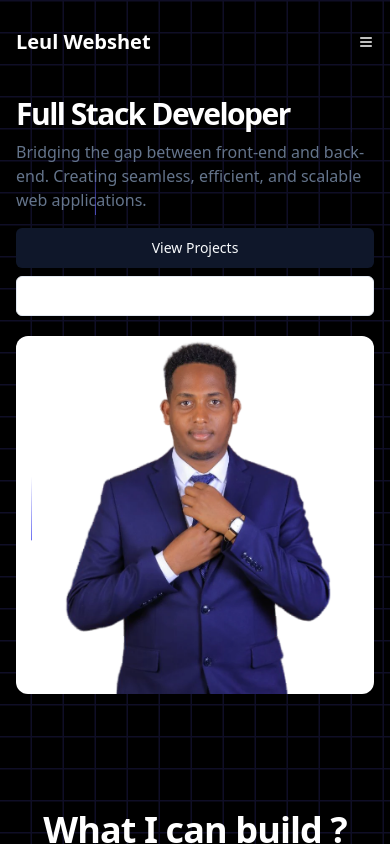
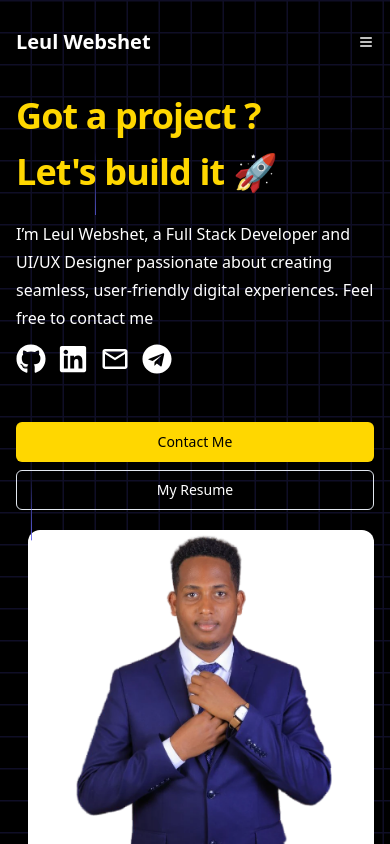
Before and after one commit to LeulWeb/portfolio, a React (Vite) app: page / in a window 390 px wide. Built offline with nearby package versions, Linux system fonts and the light colour scheme.

Commit message:
dong with services

```diff
--- a/src/components/Example.tsx
+++ b/src/components/Example.tsx
@@ -99,7 +99,7 @@ const Content = ({
           whileInView={{ opacity: 1, y: 0 }}
           transition={{ duration: 0.5, ease: "easeInOut" }}
         >
-          <span className="rounded-full bg-indigo-600 px-2 py-1.5 text-xs font-medium text-white">
+          <span className="rounded-full bg-gold text-black px-2 py-1.5 text-xs font-medium ">
             {featureInView.callout}
           </span>
           <p className="my-3 text-5xl font-bold">{featureInView.title}</p>
@@ -129,7 +129,7 @@ const ExampleFeature = ({ featureInView }: { featureInView: FeatureType }) => {
       <div className="p-2">
         <p className="font-mono text-sm text-slate-200">
           <span className="text-green-300">$</span> Leul build awesome {" "}
-          <span className="inline-block rounded bg-indigo-600 px-1 font-semibold">
+          <span className="inline-block rounded bg-gold text-black px-1 font-semibold">
             "{featureInView.title}"
           </span>{" "}
 
@@ -160,7 +160,7 @@ const features: FeatureType[] = [
     callout: "Flutter, dart",
     title: "Cross platform Mobile App",
     description:
-      "Lorem, ipsum dolor sit amet consectetur adipisicing elit. Dolor iusto quaerat qui, illo incidunt suscipit fugiat distinctio officia earum eius quae officiis quis harum animi.",
+      "I build high-performance cross-platform mobile apps using Flutter and Dart, delivering seamless experiences on both iOS and Android.",
     contentPosition: "r",
     Icon: IoPhonePortraitOutline,
   },
@@ -169,7 +169,7 @@ const features: FeatureType[] = [
     callout: "React,NextJs",
     title: "Front End",
     description:
-      "Lorem, ipsum dolor sit amet consectetur adipisicing elit. Dolor iusto quaerat qui, illo incidunt suscipit fugiat distinctio officia earum eius quae officiis quis harum animi.",
+      "I create high-performance cross-platform mobile apps with Flutter and Dart, and build dynamic front-end experiences using React, Next.js, React Query, and Redux Toolkit.",
     contentPosition: "l",
     Icon: IoMdDesktop,
   },
@@ -178,7 +178,7 @@ const features: FeatureType[] = [
     callout: "Laravel, Go",
     title: "Backend",
     description:
-      "Lorem, ipsum dolor sit amet consectetur adipisicing elit. Dolor iusto quaerat qui, illo incidunt suscipit fugiat distinctio officia earum eius quae officiis quis harum animi.",
+      "I build high-performance cross-platform mobile apps with Flutter and Dart, dynamic front-end experiences using React, Next.js, React Query, and Redux Toolkit, and robust backends with Laravel and Node.js.",
     contentPosition: "r",
     Icon: LuServer,
   },
@@ -187,7 +187,7 @@ const features: FeatureType[] = [
     callout: "Figma, AdobeXD",
     title: "UI/UX Design",
     description:
-      "Lorem, ipsum dolor sit amet consectetur adipisicing elit. Dolor iusto quaerat qui, illo incidunt suscipit fugiat distinctio officia earum eius quae officiis quis harum animi.",
+      "I specialize in crafting intuitive UI designs using Figma and conducting thorough UX research to create seamless, user-centered digital experiences.",
     contentPosition: "l",
     Icon: MdOutlineDesignServices,
   },
--- a/src/components/HeroSection.tsx
+++ b/src/components/HeroSection.tsx
@@ -1,38 +1,53 @@
-// import { TypewriterEffectSmoothDemo } from "./TypeWriter"
-
-// export const HeroSection = () => (
-//   <div className="min-h-[95vh] w-11/12 md:w-8/12 mx-auto flex flex-col md:flex-row items-center justify-center  ">
-//     <TypewriterEffectSmoothDemo />
-//   </div>
-// );
 
 import mypic from "../assets/my_pic/mypic_transparent_Craiyon.png";
 
+import { Button } from "../components/ui/button";
 
+import { TypographyP } from "./typography/TypographyP";
+import { FaGithub, FaLinkedin, FaTelegram } from "react-icons/fa";
+import { MdOutlineMail } from "react-icons/md";
 
-import { Button } from "@/components/ui/button";
+import { TypographyH1 } from "./typography/TypographyH1";
 
-export const  HeroSection = () => {
+export const HeroSection = () => {
   return (
     <section className="w-full py-12 md:py-24 lg:py-32 xl:py-48 my-12 md:my-0 ">
       <div className="container px-4 md:px-6">
-        <div className="flex flex-col md:flex-row   justify-center  ">
+        <div className="flex flex-col md:flex-row space-x-3 md:space-x-6  justify-center  ">
           <div className="flex flex-col justify-center space-y-4">
             <div className="space-y-2">
-              <h1 className="text-3xl font-bold tracking-tighter sm:text-5xl xl:text-6xl/none">
-                Full Stack Developer
-              </h1>
-              <p className="max-w-[600px] text-muted-foreground md:text-xl">
-                Bridging the gap between front-end and back-end. Creating
-                seamless, efficient, and scalable web applications.
-              </p>
+              <div className="flex flex-col space-y-4 text-gold">
+                <TypographyH1>Got a project ?</TypographyH1>
+                <TypographyH1> Let's build it 🚀</TypographyH1>
+              </div>
+              <div className="max-w-xl  py-5">
+                <TypographyP>
+                  I’m Leul Webshet, a Full Stack Developer and UI/UX Designer
+                  passionate about creating seamless, user-friendly digital
+                  experiences. Feel free to contact me
+                </TypographyP>
+
+                <div className="flex py-3 space-x-3 w-full">
+                  <FaGithub className="text-3xl" />
+                  <FaLinkedin className="text-3xl" />
+                  <MdOutlineMail className="text-3xl" />
+                  <FaTelegram className="text-3xl" />
+                </div>
+              </div>
             </div>
             <div className="flex flex-col gap-2 min-[400px]:flex-row">
-              <Button asChild>
-                <a href="#projects">View Projects</a>
+              <Button
+                asChild
+                className="bg-[#FFD700] text-black hover:bg-[#FFD700]"
+              >
+                <a href="#projects">Contact Me</a>
               </Button>
-              <Button variant="outline" asChild>
-                <a href="#contact">Contact Me</a>
+              <Button
+                variant="outline"
+                className="bg-transparent hover:bg-transparent hover:text-white"
+                asChild
+              >
+                <a href="#contact">My Resume</a>
               </Button>
             </div>
           </div>
@@ -49,4 +64,4 @@ export const  HeroSection = () => {
       </div>
     </section>
   );
-}
+};
--- a/src/components/ServicesSection.tsx
+++ b/src/components/ServicesSection.tsx
@@ -4,10 +4,9 @@ import { TypographyH1 } from "./typography/TypographyH1"
 export const ServiceSection = ()=>{
     return (
       <section className="min-h-screen  md:w-10/12 w-11/12  mx-auto">
-        <div className="w-full text-center">
+        <div className="w-full text-center ">
           <TypographyH1>What I can build ?</TypographyH1>
         </div>
-
         <Example/>
       </section>
     );
--- a/tailwind.config.js
+++ b/tailwind.config.js
@@ -18,6 +18,7 @@ module.exports = {
     },
     extend: {
       colors: {
+        gold : "#FFD700",
         border: "hsl(var(--border))",
         input: "hsl(var(--input))",
         ring: "hsl(var(--ring))",
```
